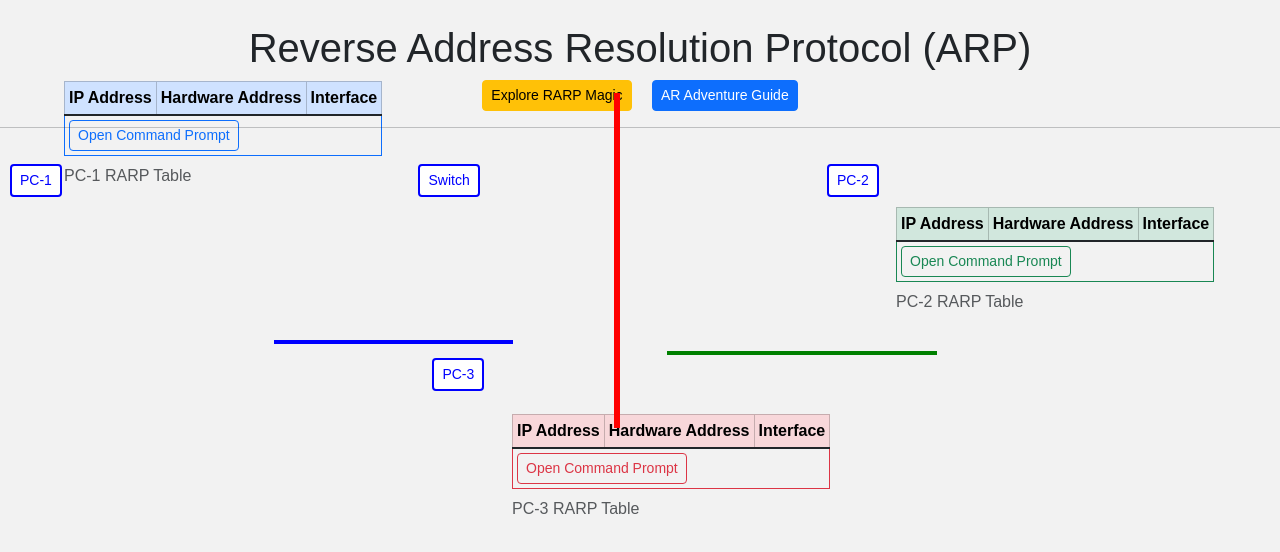
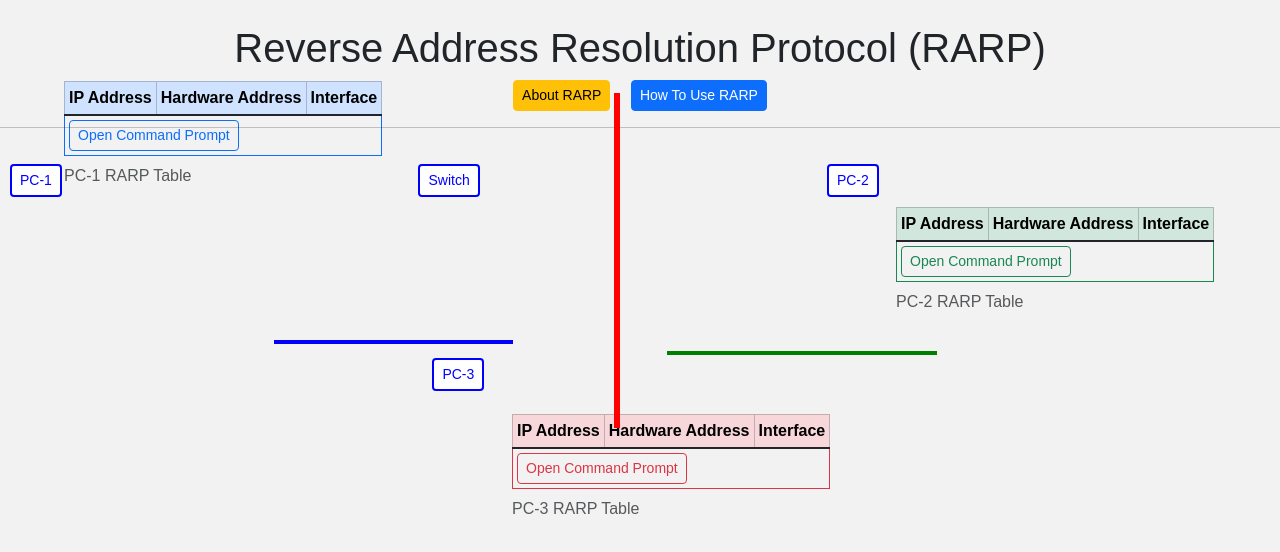
Before and after one commit to sritikamanjrekar/RARP, a plain HTML site: page index.html in a window 1280 px wide. Drawn offline with nearby package versions, Linux system fonts and the light colour scheme; some packages are replaced by stand-ins of ours; a script that the page names is missing.

Commit message:
Add files via upload

```diff
--- a/index.html
+++ b/index.html
@@ -490,10 +490,10 @@
     <center>
 
       <!-- Heading element with text "File Transfer Protocols" -->
-      <h1>Reverse Address Resolution Protocol (ARP)</h1>
+      <h1>Reverse Address Resolution Protocol (RARP)</h1>
       <!-- Heading element -->
-      <button class="btn btn-warning btn-sm" onclick="openPdfPPT()">Explore RARP Magic</button>
-      &ensp;&ensp;<button class="btn btn-primary btn-sm" onclick="openPdfDocs()">AR Adventure Guide</button>
+      <button class="btn btn-warning btn-sm" onclick="openPdfPPT()">About RARP</button>
+      &ensp;&ensp;<button class="btn btn-primary btn-sm" onclick="openPdfDocs()">How To Use RARP</button>
 
 
 
```
